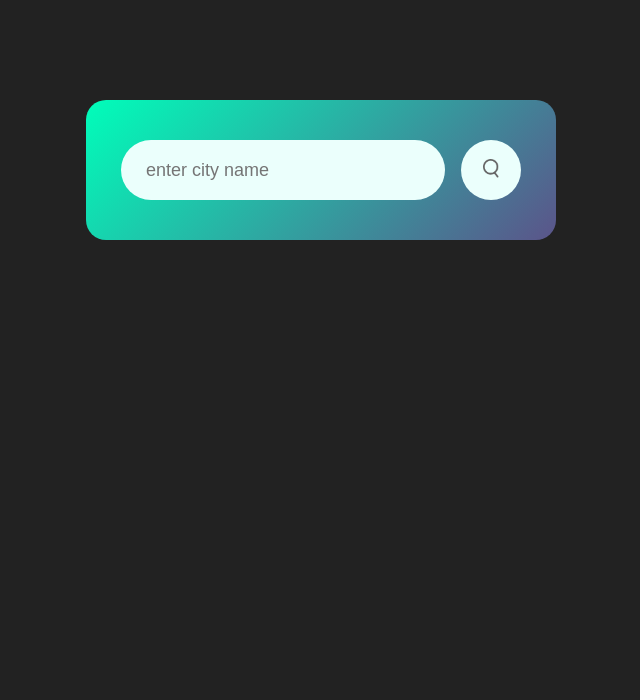
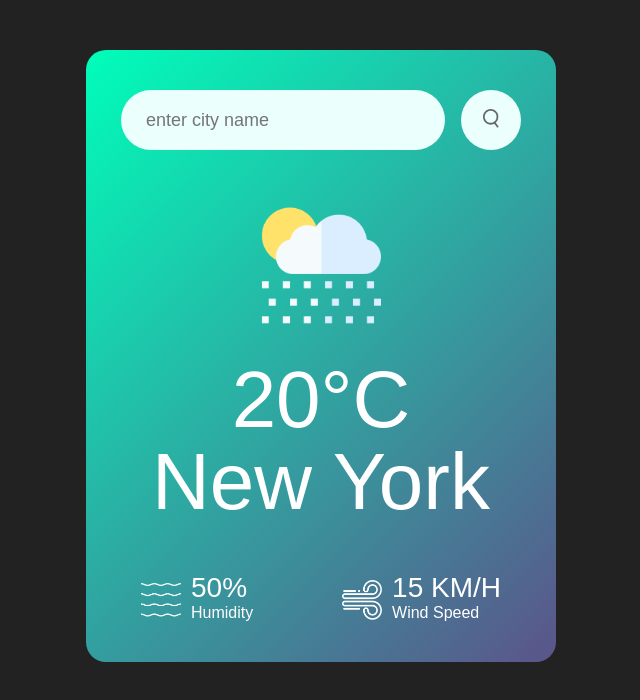
Before and after one commit to godcandidate/Weather-App, a plain HTML site: page index.html in a window 1280 px wide. Shown: the whole page, without its empty margins (319-959 px from the left). Drawn offline with Linux system fonts and the light colour scheme.

Commit message:
Update humidity and wind column

```diff
--- a/index.html
+++ b/index.html
@@ -12,6 +12,28 @@
         <input type="text" placeholder="enter city name" spellcheck="false">
         <button><img src="images/search.png"></button>
       </div>
+      <div class="weather">
+        <img src="images/rain.png" alt="weather icon" class="weather-icon">
+        <h1 class="temp">20°C</h1>
+        <h2 class="city">New York</h2>
+        <div class="details">
+          <div class="col">
+            <img src="images/humidity.png" alt="humidity icon">
+            <div>
+              <p class="humidity">50%</p>
+              <p>Humidity</p>
+            </div>
+          </div>
+          <div class="col">
+            <img src="images/wind.png" alt="wind icon">
+            <div>
+              <p class="wind">15 KM/H</p>
+              <p>Wind Speed</p>
+            </div>
+          </div>
+        </div>
+
+      </div>
     </div>
   </body>
 </html>
--- a/style.css
+++ b/style.css
@@ -14,7 +14,7 @@ body{
     max-width: 470px;
     background: linear-gradient(135deg, #00feba, #5b548a);
     color: #fff; /*text colour*/
-    margin: 100px auto 0; /*left right auto top 100 bottom 0*/
+    margin: 50px auto 50px; /*left right auto top 100 bottom 0*/
     border-radius: 20px; /*make border round*/
     padding: 40px 35px;
     text-align: center;
@@ -53,3 +53,43 @@ body{
 .search button img{
     width:16px;
 }
+
+.weather-icon{
+    width: 170px;
+    margin-top: 30px;
+}
+
+.weather h1{
+    font-size: 80px;
+    font-weight: 500;
+}
+
+.weather h2{
+    font-size: 80px;
+    font-weight: 500;
+    margin-top: -10px;
+}
+
+.details{
+    display: flex; /*to create 2 column */
+    align-items: center;
+    justify-content: space-between;
+    padding: 0 20px; /*20px for left and right */
+    margin-top: 50px;
+}
+
+.col{
+    display: flex;
+    align-items: center;
+    text-align: left;
+}
+
+.col img{
+    width: 40px;
+    margin-right: 10px;
+}
+
+.humidity, .wind{
+    font-size: 28px;
+    margin-top: -6px;
+}
```
